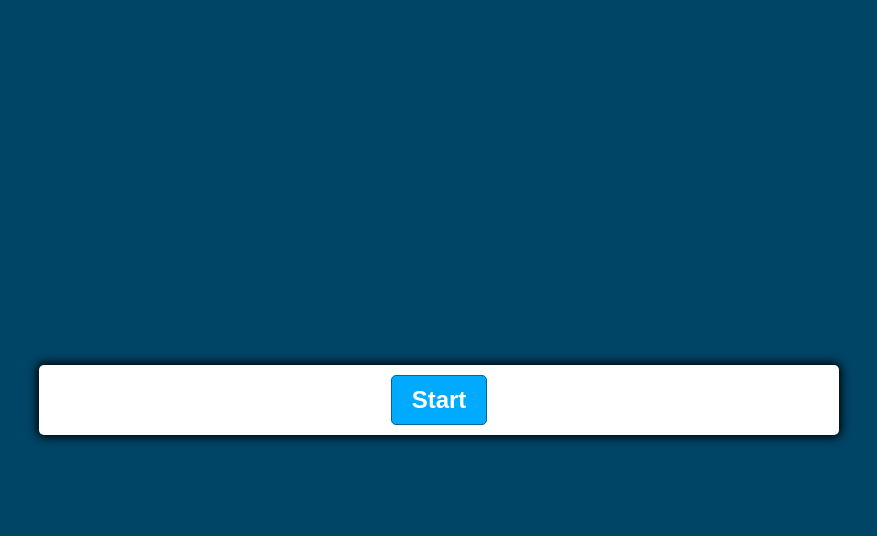
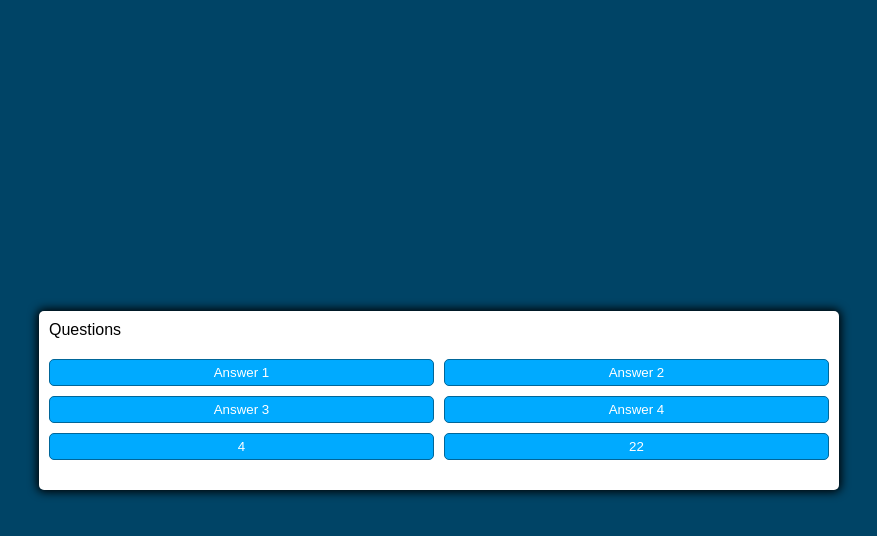
Before and after one commit to DJS593/code-quiz, a plain HTML site: page index.html in a window 1280 px wide. Both pictures are taken after a click on the button "Start". Shown: the whole page, without its empty margins (201-1078 px from the left). Drawn offline with Linux system fonts and the light colour scheme.

Commit message:
created questions and ability to post them using JS

```diff
--- a/assets/js/script.js
+++ b/assets/js/script.js
@@ -1,6 +1,62 @@
+const startButton = document.getElementById('start-btn')
+const questionContainerElement = document.getElementById('question-container')
+const questionElement = document.getElementById('questions')
+const answerButtonsElement = document.getElementById('answer-buttons')
+
+let shuffledQuestions, currentQuestionIndex
+
+startButton.addEventListener('click', startGame)
+
+function startGame() {
+  console.log('started')
+  startButton.classList.add('hide')
+  shuffledQuestions = questions.sort(() => Math.random() - .5)
+  currentQuestionIndex = 0
+  questionContainerElement.classList.remove('hide')
+  setNextQuestion()
+
+}
+
+function setNextQuestion() {
+  showQuestion(shuffledQuestions[currentQuestionIndex])
+
+}
+
+function showQuestion(question) {
+    questionElement.innertext = question.question
+    question.answers.forEach(answer => {
+    const button = document.createElement('button')
+    button.innerText = answer.text
+    button.classList.add('btn')
+    if (answer.correct) {
+      button.dataset.correct = answer.correct
+    }
+    button.addEventListener('click', selectAnswer)
+    answerButtonsElement.appendChild(button)
+  })
+
+}
+
+function selectAnswer() {
+}
+
+const questions = [
+  {
+    question: 'what is 2+2',
+    answers: [
+      { text: '4', correct: true },
+      { text: '22', correct: false }
+    ]
+  }
+
+]
+
+
+
+
 
 // Array of questions for quiz
-
+/*
 var myQestions =[
   {
     question: "Who invented Javascript?",
--- a/index.html
+++ b/index.html
@@ -22,7 +22,7 @@
   <div class="container">
     <div id="question-container" class="hide">
       <div id="questions">Questions</div>
-      <div id="ansers-buttons" class="btn-grid">
+      <div id="answer-buttons" class="btn-grid">
         <button class="btn">Answer 1</button>
         <button class="btn">Answer 2</button>
         <button class="btn">Answer 3</button>
```
